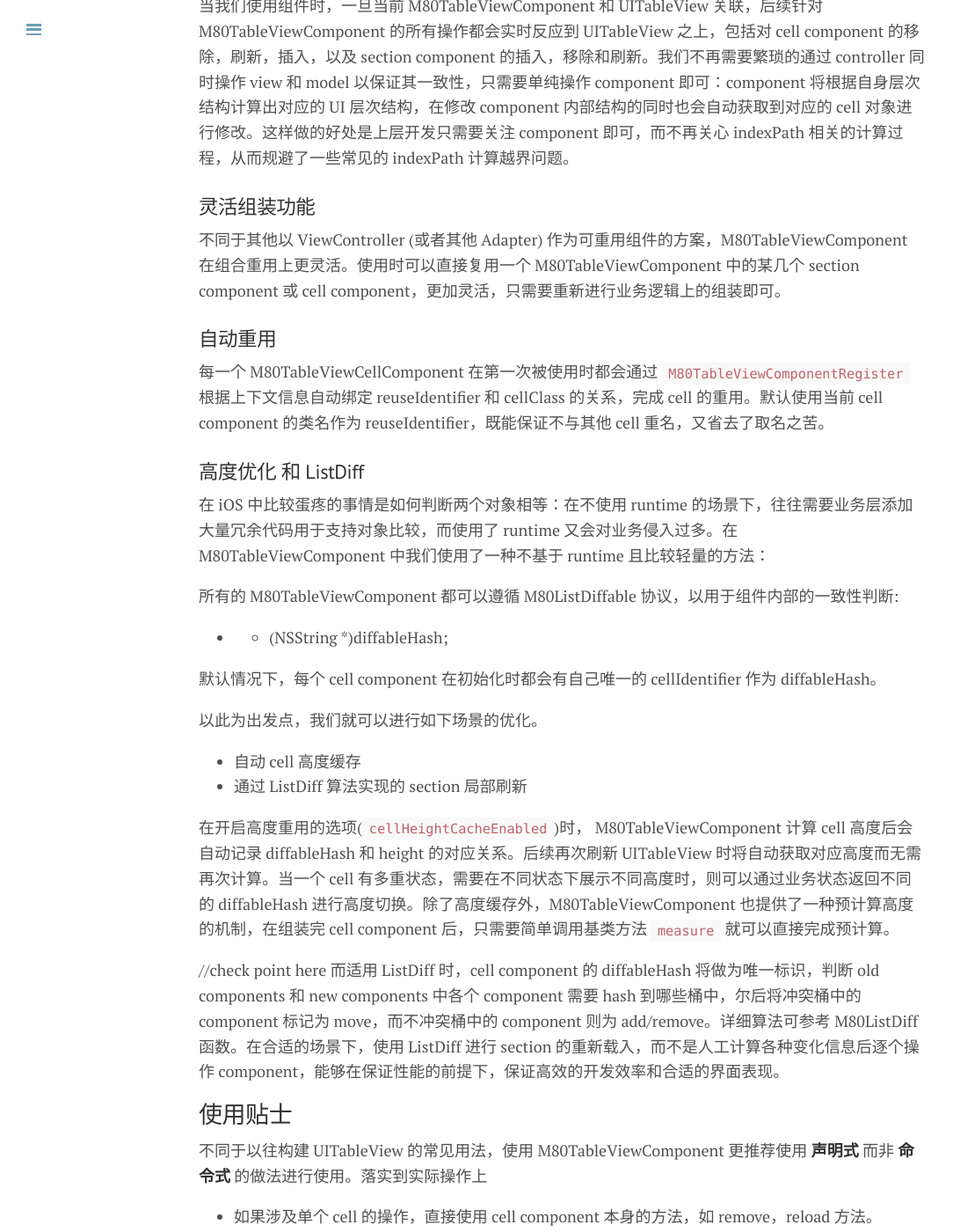
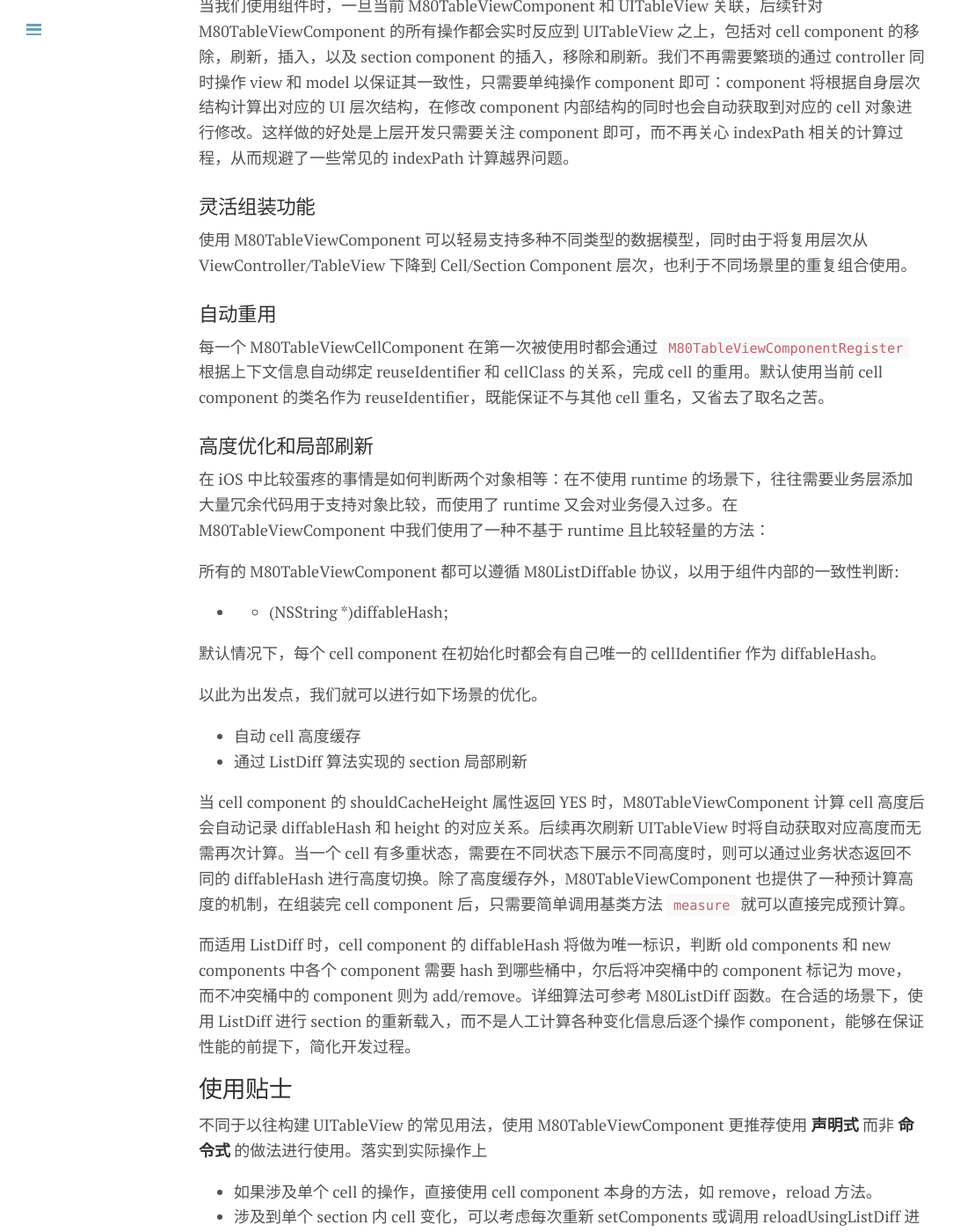
Before and after one commit to xiangwangfeng/xiangwangfeng.github.io, a Jekyll site: the page built from _posts/2019-06-03-UITableView 组件化.md, in a window 1280 px wide and 1400 px high, scrolled down 2220 px. Shown: the whole window at 88% size, without its empty margins (0-1084 px from the left). Built offline with Jekyll 4.4.1, drawn with Linux system fonts in a browser that asks for light colours.

Commit message:
Update 2019-06-03-UITableView 组件化.md

```diff
--- a/_posts/2019-06-03-UITableView 组件化.md
+++ b/_posts/2019-06-03-UITableView 组件化.md
@@ -75,15 +75,14 @@ title:  UITableView 组件化
 
 ### 灵活组装功能
 
-不同于其他以 ViewController (或者其他 Adapter) 作为可重用组件的方案，M80TableViewComponent 在组合重用上更灵活。使用时可以直接复用一个 M80TableViewComponent 中的某几个 section component 或 cell component，更加灵活，只需要重新进行业务逻辑上的组装即可。
-
+使用 M80TableViewComponent 可以轻易支持多种不同类型的数据模型，同时由于将复用层次从 ViewController/TableView 下降到 Cell/Section Component 层次，也利于不同场景里的重复组合使用。
 
 
 ### 自动重用
 
 每一个 M80TableViewCellComponent 在第一次被使用时都会通过 `M80TableViewComponentRegister` 根据上下文信息自动绑定 reuseIdentifier 和 cellClass 的关系，完成 cell 的重用。默认使用当前 cell component 的类名作为 reuseIdentifier，既能保证不与其他 cell 重名，又省去了取名之苦。
 
-### 高度优化 和 ListDiff
+### 高度优化和局部刷新
 
 在 iOS 中比较蛋疼的事情是如何判断两个对象相等：在不使用 runtime 的场景下，往往需要业务层添加大量冗余代码用于支持对象比较，而使用了 runtime 又会对业务侵入过多。在 M80TableViewComponent 中我们使用了一种不基于 runtime 且比较轻量的方法：
 
@@ -98,11 +97,10 @@ title:  UITableView 组件化
 * 自动 cell 高度缓存
 * 通过 ListDiff 算法实现的 section 局部刷新
 
-在开启高度重用的选项(`cellHeightCacheEnabled`)时， M80TableViewComponent 计算 cell 高度后会自动记录 diffableHash 和 height 的对应关系。后续再次刷新 UITableView 时将自动获取对应高度而无需再次计算。当一个 cell 有多重状态，需要在不同状态下展示不同高度时，则可以通过业务状态返回不同的 diffableHash 进行高度切换。除了高度缓存外，M80TableViewComponent 也提供了一种预计算高度的机制，在组装完 cell component 后，只需要简单调用基类方法 `measure` 就可以直接完成预计算。
+当 cell component 的 shouldCacheHeight 属性返回 YES 时，M80TableViewComponent 计算 cell 高度后会自动记录 diffableHash 和 height 的对应关系。后续再次刷新 UITableView 时将自动获取对应高度而无需再次计算。当一个 cell 有多重状态，需要在不同状态下展示不同高度时，则可以通过业务状态返回不同的 diffableHash 进行高度切换。除了高度缓存外，M80TableViewComponent 也提供了一种预计算高度的机制，在组装完 cell component 后，只需要简单调用基类方法 `measure` 就可以直接完成预计算。
 
 
-//check point here
-而适用 ListDiff 时，cell component 的 diffableHash 将做为唯一标识，判断 old components 和 new components 中各个 component 需要 hash 到哪些桶中，尔后将冲突桶中的 component 标记为 move，而不冲突桶中的 component 则为 add/remove。详细算法可参考 M80ListDiff 函数。在合适的场景下，使用 ListDiff 进行 section 的重新载入，而不是人工计算各种变化信息后逐个操作 component，能够在保证性能的前提下，保证高效的开发效率和合适的界面表现。
+而适用 ListDiff 时，cell component 的 diffableHash 将做为唯一标识，判断 old components 和 new components 中各个 component 需要 hash 到哪些桶中，尔后将冲突桶中的 component 标记为 move，而不冲突桶中的 component 则为 add/remove。详细算法可参考 M80ListDiff 函数。在合适的场景下，使用 ListDiff 进行 section 的重新载入，而不是人工计算各种变化信息后逐个操作 component，能够在保证性能的前提下，简化开发过程。
 
 
 ## 使用贴士
```
